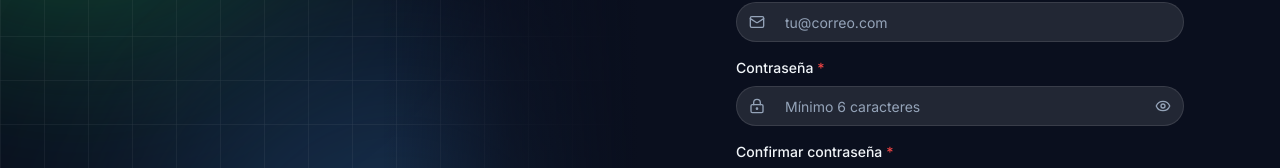
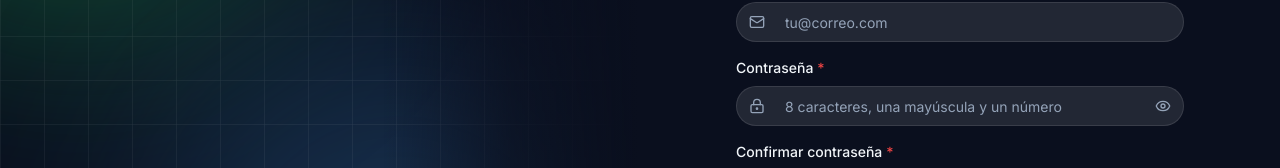
Before and after one commit to complejo-deportivo-dev/complejo-deportivo, a Next.js app: page /register in a window 1280 px wide. Shown: the part 360-528 px from the top of the page. Built offline with nearby package versions, Linux system fonts and the light colour scheme.

Commit message:
feat: implementar pantalla de Registro

```diff
--- a/src/app/api/auth/register/route.ts
+++ b/src/app/api/auth/register/route.ts
@@ -5,7 +5,7 @@ import { createClient } from "@/lib/supabase/server";
 const registerSchema = z.object({
   name: z.string().trim().min(1).max(50),
   email: z.string().trim().email().max(100),
-  password: z.string().min(6),
+  password: z.string().min(8).regex(/[A-Z]/).regex(/[0-9]/),
 });
 
 function isRecord(value: unknown): value is Record<string, unknown> {
--- a/src/features/auth/components/RegisterForm.tsx
+++ b/src/features/auth/components/RegisterForm.tsx
@@ -21,7 +21,9 @@ const registerSchema = z
       .max(100, "El correo no puede superar 100 caracteres."),
     password: z
       .string()
-      .min(6, "La contraseña debe tener al menos 6 caracteres."),
+      .min(8, "La contraseña debe tener al menos 8 caracteres.")
+      .regex(/[A-Z]/, "La contraseña debe incluir una mayúscula.")
+      .regex(/[0-9]/, "La contraseña debe incluir un número."),
     confirmPassword: z.string().min(1, "Confirma tu contraseña."),
     acceptedTerms: z.literal(true, {
       error: "Debes aceptar los Términos y la Política de Privacidad.",
@@ -276,7 +278,7 @@ export default function RegisterForm() {
             setFieldErrors((current) => ({ ...current, password: "" }));
             setError("");
           }}
-          placeholder="Mínimo 6 caracteres"
+          placeholder="8 caracteres, una mayúscula y un número"
           required
           type="password"
           value={password}
```
